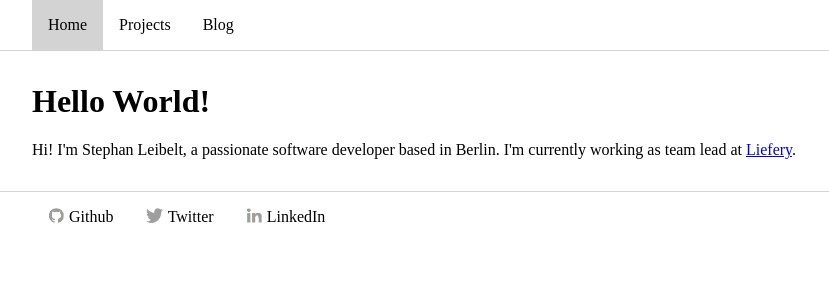
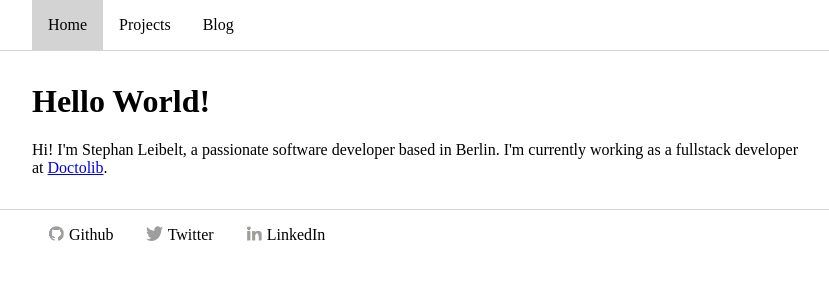
Before and after one commit to sliminas/sliminas.github.io, a Jekyll site: the page built from index.html, in a window 1280 px wide. Shown: the top 300 px of the page, without its empty margins (224-1053 px from the left). Built offline with Jekyll 4.4.1, drawn with Linux system fonts in a browser that asks for light colours.

Commit message:
Update job

```diff
--- a/index.html
+++ b/index.html
@@ -6,6 +6,6 @@ title: Hello World!
   <article>
     Hi!
     I'm Stephan Leibelt, a passionate software developer based in Berlin.
-    I'm currently working as team lead at <a href="https://www.liefery.com">Liefery</a>.
+    I'm currently working as a fullstack developer at <a href="https://about.doctolib.de">Doctolib</a>.
   </article>
 </main>
```
